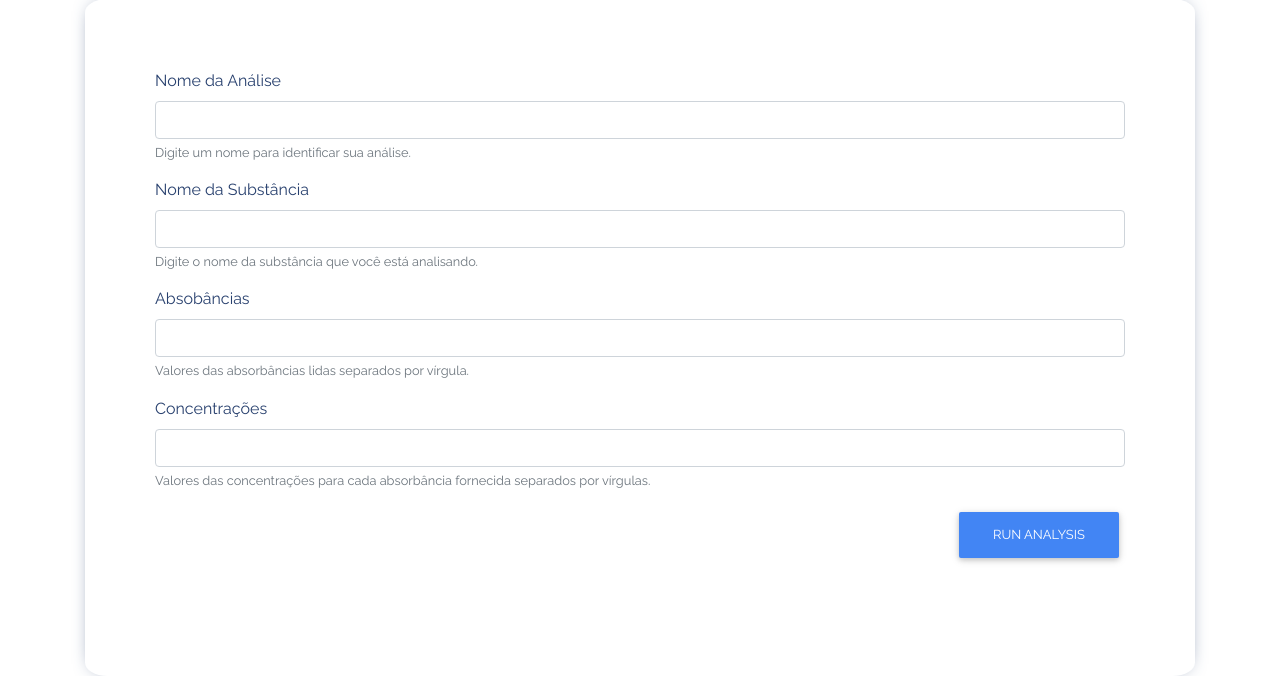
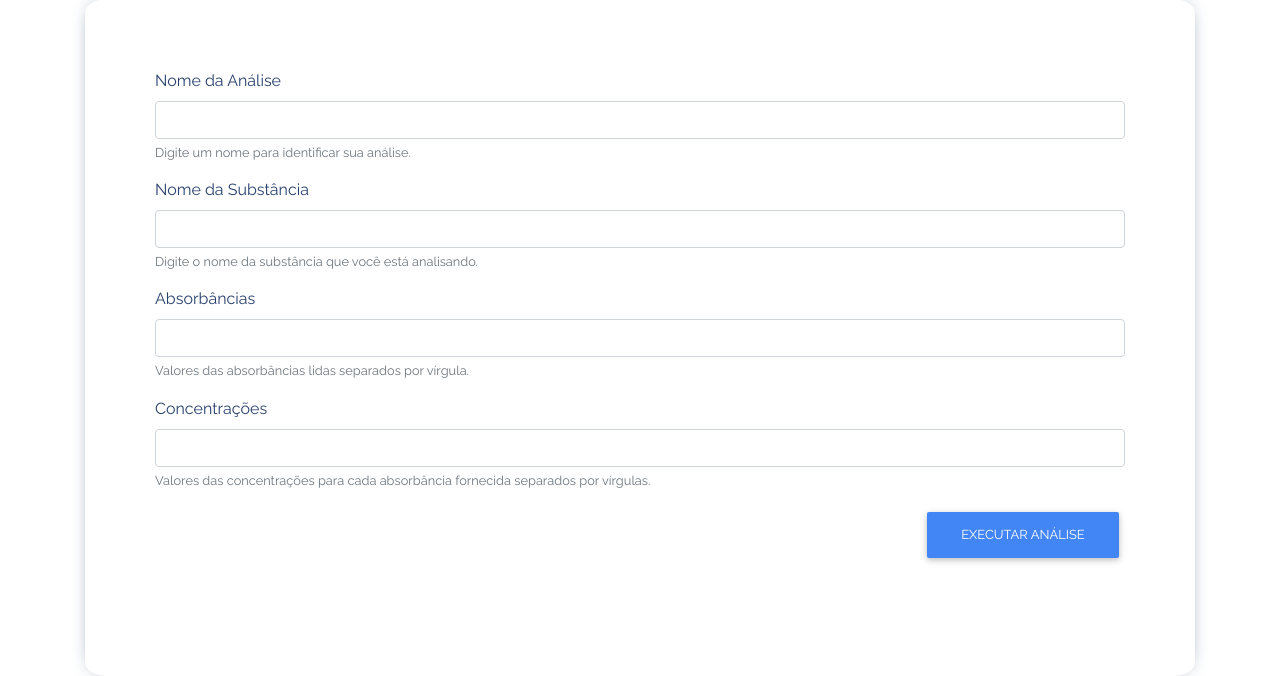
Before and after one commit to edcarlosneves/calibration-curve, a Django app: page / in a window 1280 px wide. Shown: the part 211-887 px from the top of the page. Run offline with Django 3.2, Linux system fonts and the light colour scheme; the visitor is signed in with stand-in values (Sample User, id 1); some libraries are stand-ins or nearby versions.

Commit message:
Correção de erros de digitação e tradução

```diff
--- a/calibration/models.py
+++ b/calibration/models.py
@@ -14,7 +14,7 @@ class Analysis(models.Model):
         help_text="Digite o nome da substância que você está analisando.",
     )
     absorbance = models.CharField(
-        "Absobâncias",
+        "Absorbâncias",
         max_length=255,
         help_text="Valores das absorbâncias lidas separados por vírgula.",
     )
--- a/calibration/templates/calibration/analysis_form.html
+++ b/calibration/templates/calibration/analysis_form.html
@@ -20,7 +20,7 @@
 
             <div class="form-row text-right mt-3 mb-5">
                 <div class="col-12">
-                    <button type="submit" class="btn btn-primary mb-0">Run Analysis</button>
+                    <button type="submit" class="btn btn-primary mb-0">Executar Análise</button>
                 </div>
             </div>
         </div>
--- a/calibration/templates/index.html
+++ b/calibration/templates/index.html
@@ -20,7 +20,7 @@
 
             <div class="form-row text-right mt-3 mb-5">
                 <div class="col-12">
-                    <button type="submit" class="btn btn-primary mb-0">Run Analysis</button>
+                    <button type="submit" class="btn btn-primary mb-0">Executar Análise</button>
                 </div>
             </div>
         </div>
```
